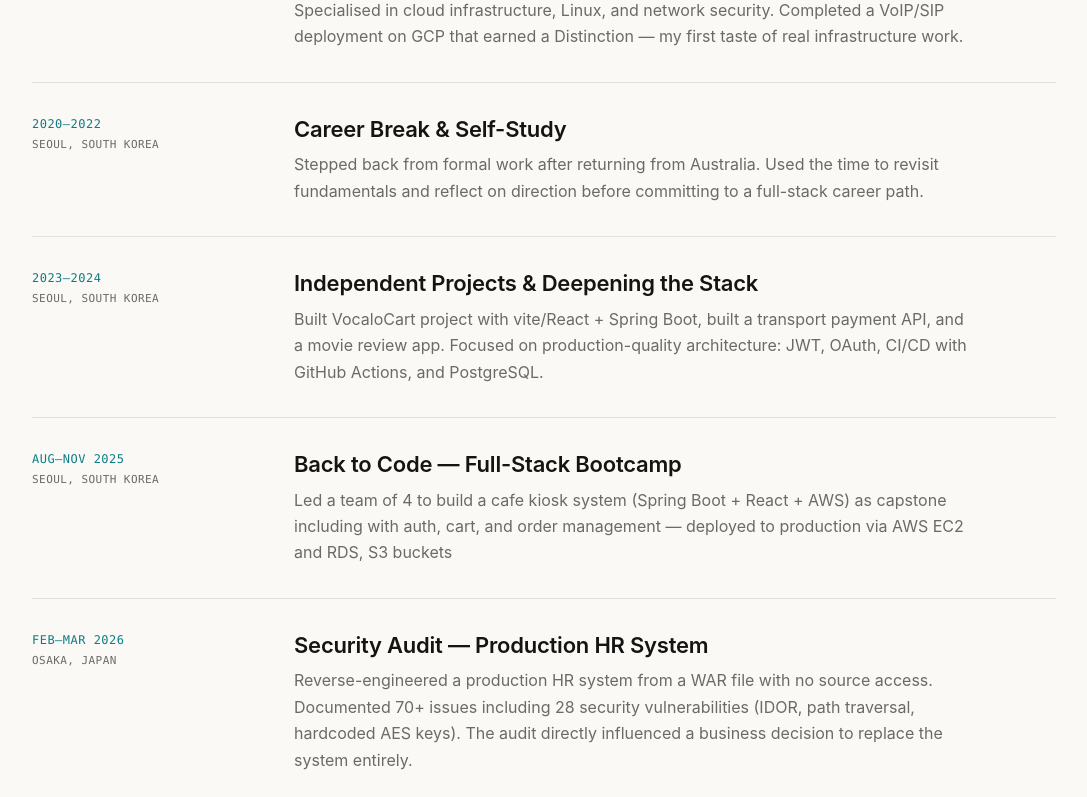
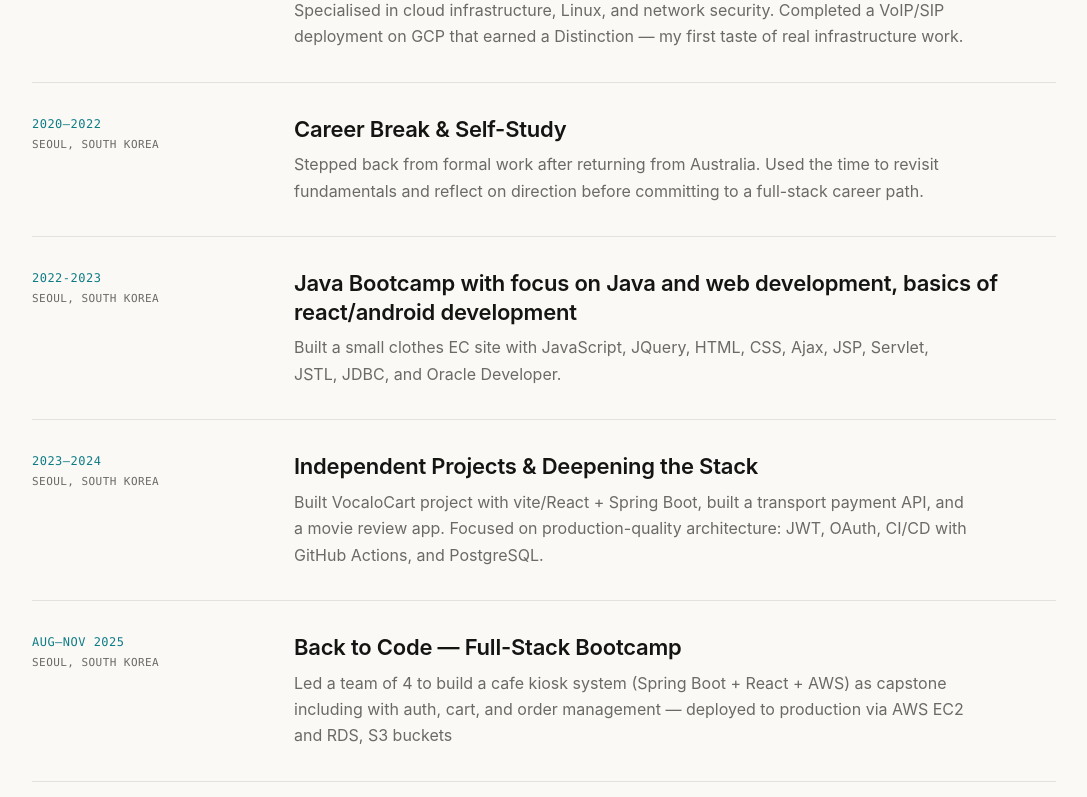
Before and after one commit to murasakijyuutann/self_introduction, a React (Vite) app: page /journey in a window 1280 px wide. Shown: the part 576-1373 px from the top of the page, without its empty margins (96-1183 px from the left). Built offline with nearby package versions, Linux system fonts and the light colour scheme.

Commit message:
2022-2023 section added

```diff
--- a/src/i18n/locales/ja.json
+++ b/src/i18n/locales/ja.json
@@ -67,6 +67,12 @@
         "year": "2020–2022",
         "title": "キャリアブレイク・自己学習",
         "description": "オーストラリアから帰国後、一時的に正式な就労から離れる。基礎を見直し、フルスタックのキャリアに進む前に方向性を見つめ直す期間として活用。",
+        "location": "ソウル、韓国"
+      },
+      "java-bootcamp": {
+        "year": "2022–2023",
+        "title": "Javaブートキャンプ — Web開発、React/Androidの基礎",
+        "description": "JavaScript、jQuery、HTML、CSS、Ajax、JSP、Servlet、JSTL、JDBC、Oracle Developerを用いて、小規模なアパレル向けECサイトを構築。",
         "location": "ソウル、韓国"
       },
       "independent-projects": {
--- a/src/pages/Journey.tsx
+++ b/src/pages/Journey.tsx
@@ -5,6 +5,7 @@ const JOURNEY_IDS = [
   'diploma-it',
   'bachelor-sysadmin',
   'career-break',
+  'java-bootcamp',
   'independent-projects',
   'bootcamp',
   'hr-audit',
```
